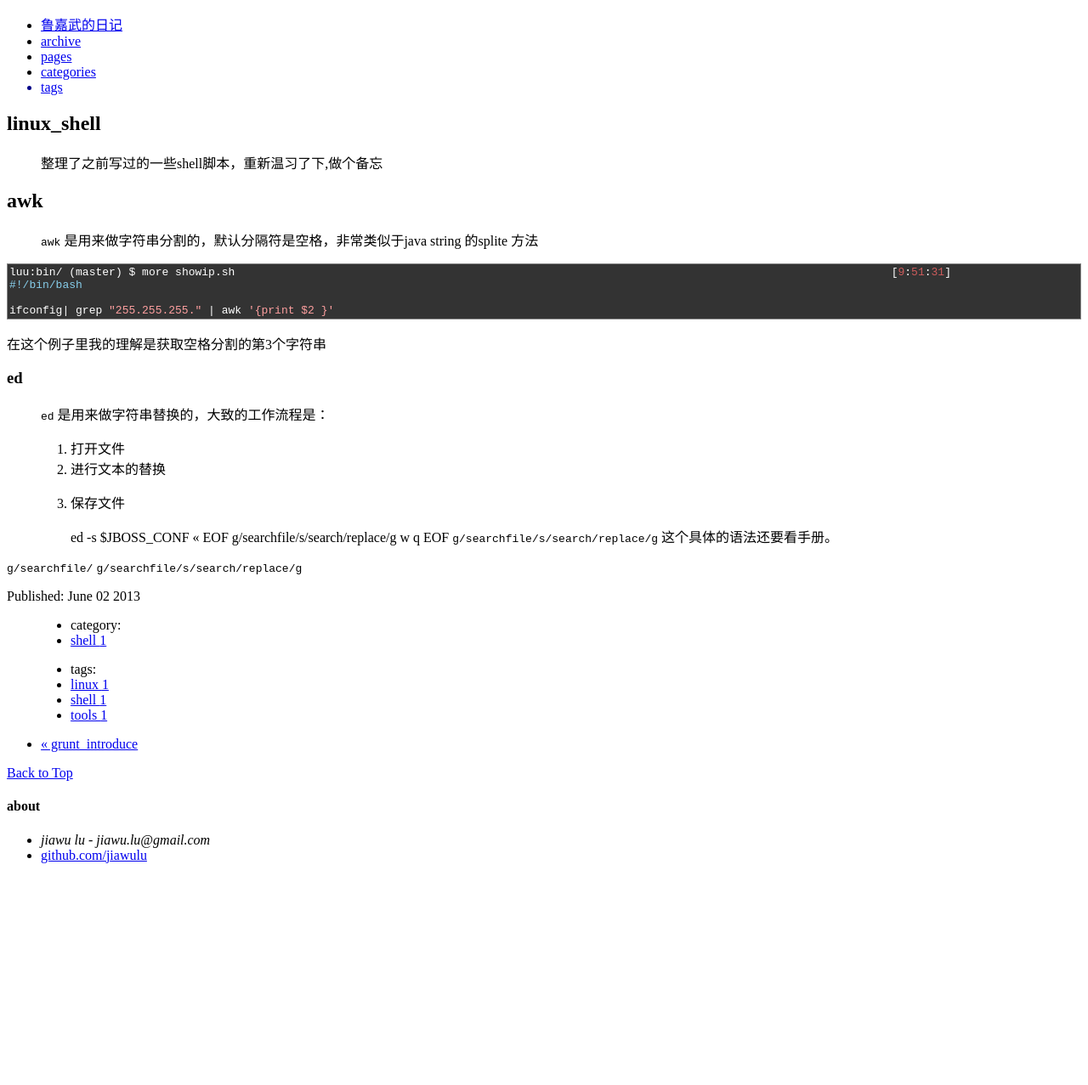
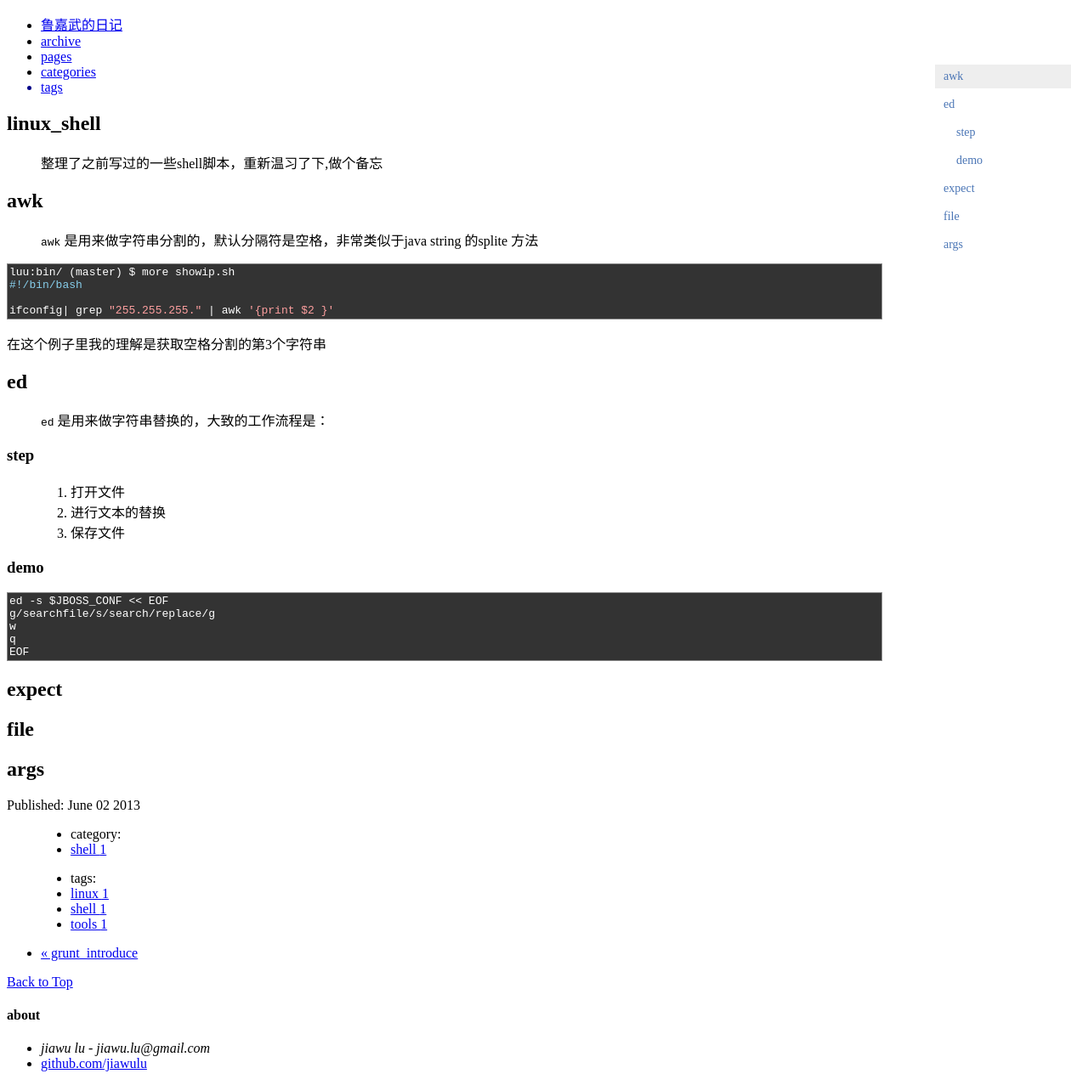
Before and after one commit to jiawulu/jiawulu.github.com, a Jekyll site: the page built from _posts/2013-06-02-linux_shell.md, in a window 1280 px wide. Shown: the whole page at 85% size. Built offline with Jekyll 4.4.1, drawn with Linux system fonts in a browser that asks for light colours; before the commit the page ends 1032 px from its top, so only the background shows below that.

Commit message:
update it

```diff
--- a/_posts/2013-06-02-linux_shell.md
+++ b/_posts/2013-06-02-linux_shell.md
@@ -12,26 +12,30 @@ tags: [linux,shell,tools]
 ## awk
 > `awk` 是用来做字符串分割的，默认分隔符是空格，非常类似于java string 的splite 方法
 
-    luu:bin/ (master) $ more showip.sh                                                                                                   [9:51:31]
+    luu:bin/ (master) $ more showip.sh
     #!/bin/bash
 
     ifconfig| grep "255.255.255." | awk '{print $2 }'
 
 在这个例子里我的理解是获取空格分割的第3个字符串
 
-### ed
+## ed
 > `ed` 是用来做字符串替换的，大致的工作流程是：
 
+### step
 1. 打开文件
 2. 进行文本的替换
 3. 保存文件
 
+### demo
     ed -s $JBOSS_CONF << EOF
     g/searchfile/s/search/replace/g
     w
     q
     EOF
-`g/searchfile/s/search/replace/g` 这个具体的语法还要看手册。
 
-`g/searchfile/`
-`g/searchfile/s/search/replace/g`
+## expect
+
+## file
+
+## args
```
